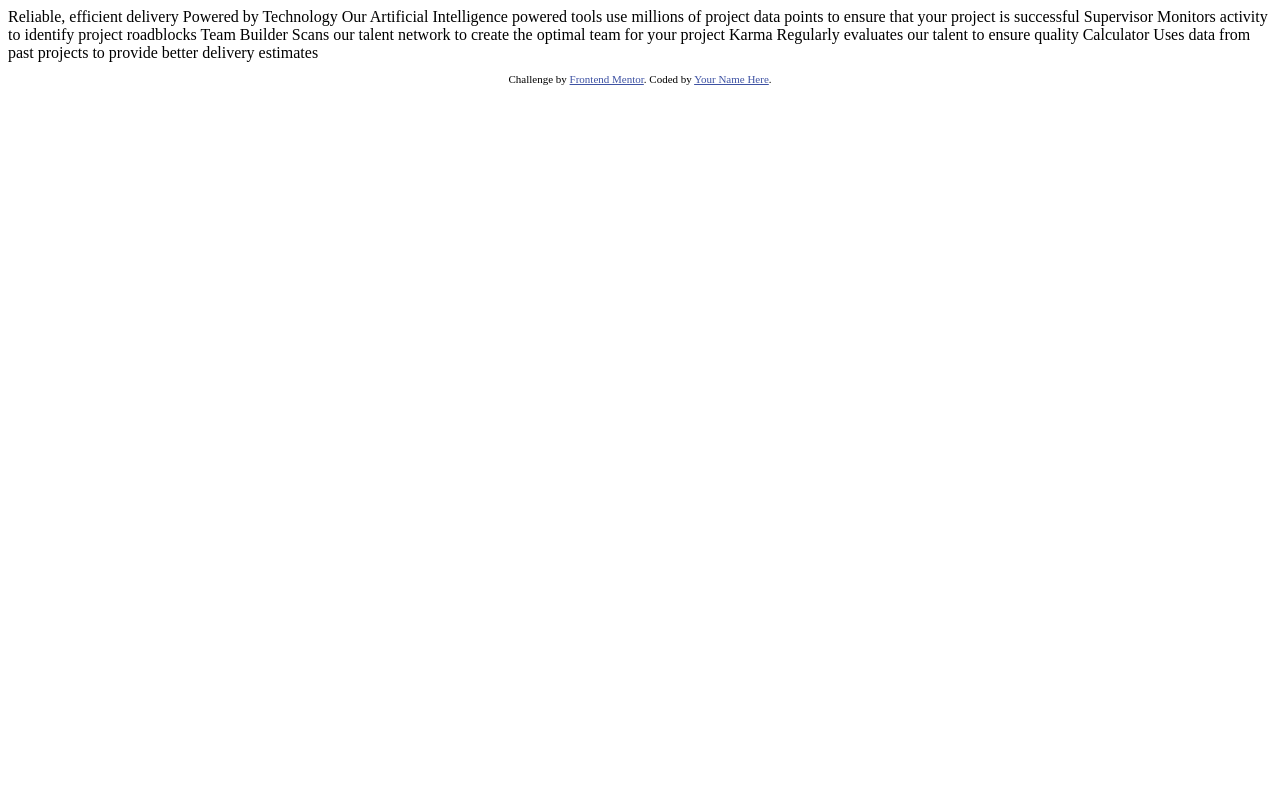
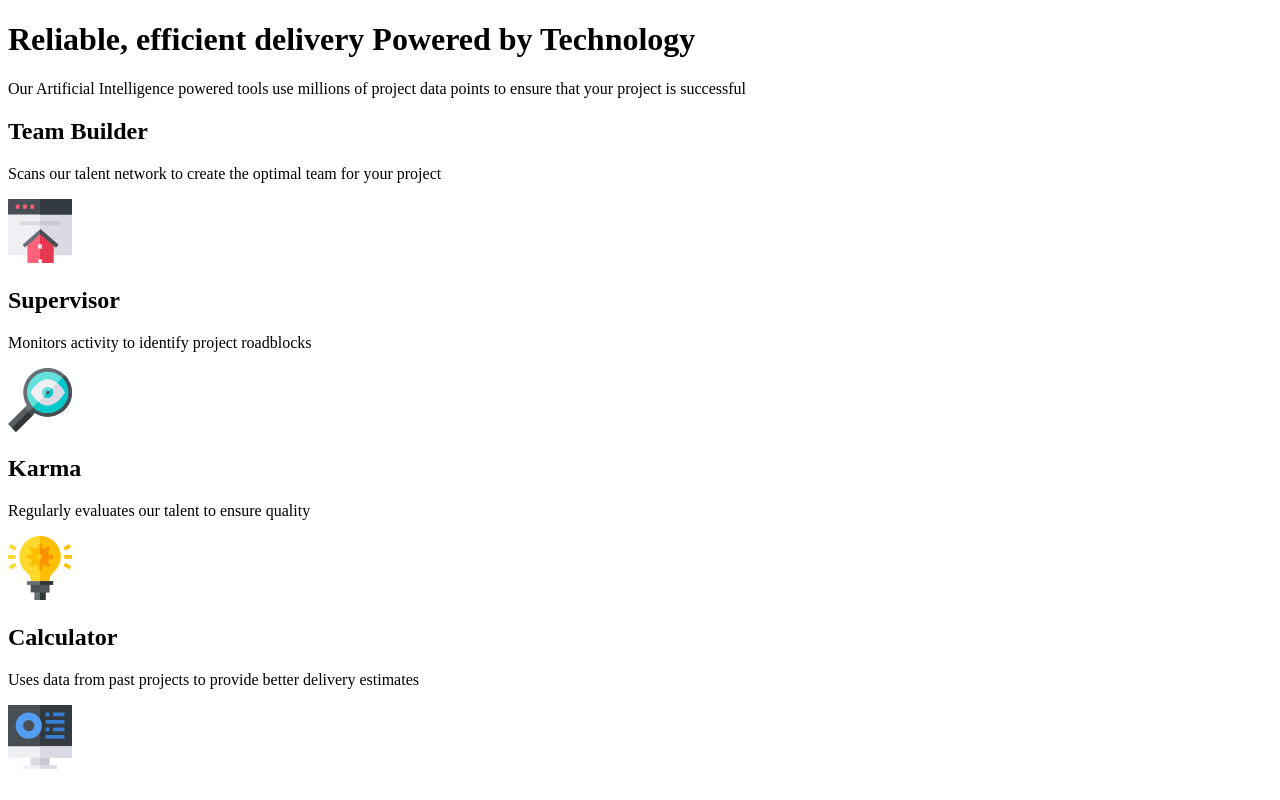
Before and after one commit to Anthony-Brannan/Four-card-feature-section, a website: page index.html in a window 1280 px wide. Drawn offline with Linux system fonts and the light colour scheme.

Commit message:
Markup done.
May need to make a few changes to the markup when it comes to the styling.

```diff
--- a/index.html
+++ b/index.html
@@ -1,45 +1,60 @@
 <!DOCTYPE html>
 <html lang="en">
   <head>
-  <meta charset="UTF-8">
-  <meta name="viewport" content="width=device-width, initial-scale=1.0"> <!-- displays site properly based on user's device -->
+    <meta charset="UTF-8" />
+    <meta name="viewport" content="width=device-width, initial-scale=1.0" />
+    <!-- displays site properly based on user's device -->
 
-  <link rel="icon" type="image/png" sizes="32x32" href="./images/favicon-32x32.png">
+    <link
+      rel="icon"
+      type="image/png"
+      sizes="32x32"
+      href="./images/favicon-32x32.png"
+    />
 
     <title>Frontend Mentor | Four card feature section</title>
-
-  <!-- Feel free to remove these styles or customise in your own stylesheet 👍 -->
-  <style>
-    .attribution { font-size: 11px; text-align: center; }
-    .attribution a { color: hsl(228, 45%, 44%); }
-  </style>
   </head>
   <body>
-
-  Reliable, efficient delivery
-  Powered by Technology
-
-  Our Artificial Intelligence powered tools use millions of project data points
-  to ensure that your project is successful
-
-  Supervisor
-  Monitors activity to identify project roadblocks
-
-  Team Builder
+    <h1>Reliable, efficient delivery <span>Powered by Technology </span></h1>
+    <p>
+      Our Artificial Intelligence powered tools use millions of project data
+      points to ensure that your project is successful
+    </p>
+    <div>
+      <div>
+        <h2>Team Builder</h2>
+        <p>
           Scans our talent network to create the optimal team for your project
-
-  Karma
-  Regularly evaluates our talent to ensure quality
-
-  Calculator
-  Uses data from past projects to provide better delivery estimates
-
-
+        </p>
+        <img src="images/icon-team-builder.svg" alt="icon-team-builder" />
+      </div>
+      <div>
+        <h2>Supervisor</h2>
+        <p>Monitors activity to identify project roadblocks</p>
+        <img src="images/icon-supervisor.svg" alt="icon-supervisor" />
+      </div>
+      <div>
+        <h2>Karma</h2>
+        <p>Regularly evaluates our talent to ensure quality</p>
+        <img src="images/icon-karma.svg" alt="icon-karma" />
+      </div>
+      <div>
+        <h2>Calculator</h2>
+        <p>Uses data from past projects to provide better delivery estimates</p>
+        <img src="images/icon-calculator.svg" alt="icon-calculator" />
+      </div>
+    </div>
+    <!--
     <footer>
       <p class="attribution">
-      Challenge by <a href="https://www.frontendmentor.io?ref=challenge" target="_blank">Frontend Mentor</a>.
-      Coded by <a href="#">Your Name Here</a>.
+        Challenge by
+        <a href="https://www.frontendmentor.io?ref=challenge" target="_blank"
+          >Frontend Mentor</a
+        >. Coded by
+        <a target="_blank" href="https://github.com/Anthony-Brannan"
+          >Anthony Brannan</a
+        >.
       </p>
-  </footer>
+    </footer> -->
   </body>
 </html>
```
Also changed, not shown: package.json (added, +22 -0 lines), 1 other file. Lines whose indentation alone changed are shown as unchanged.
